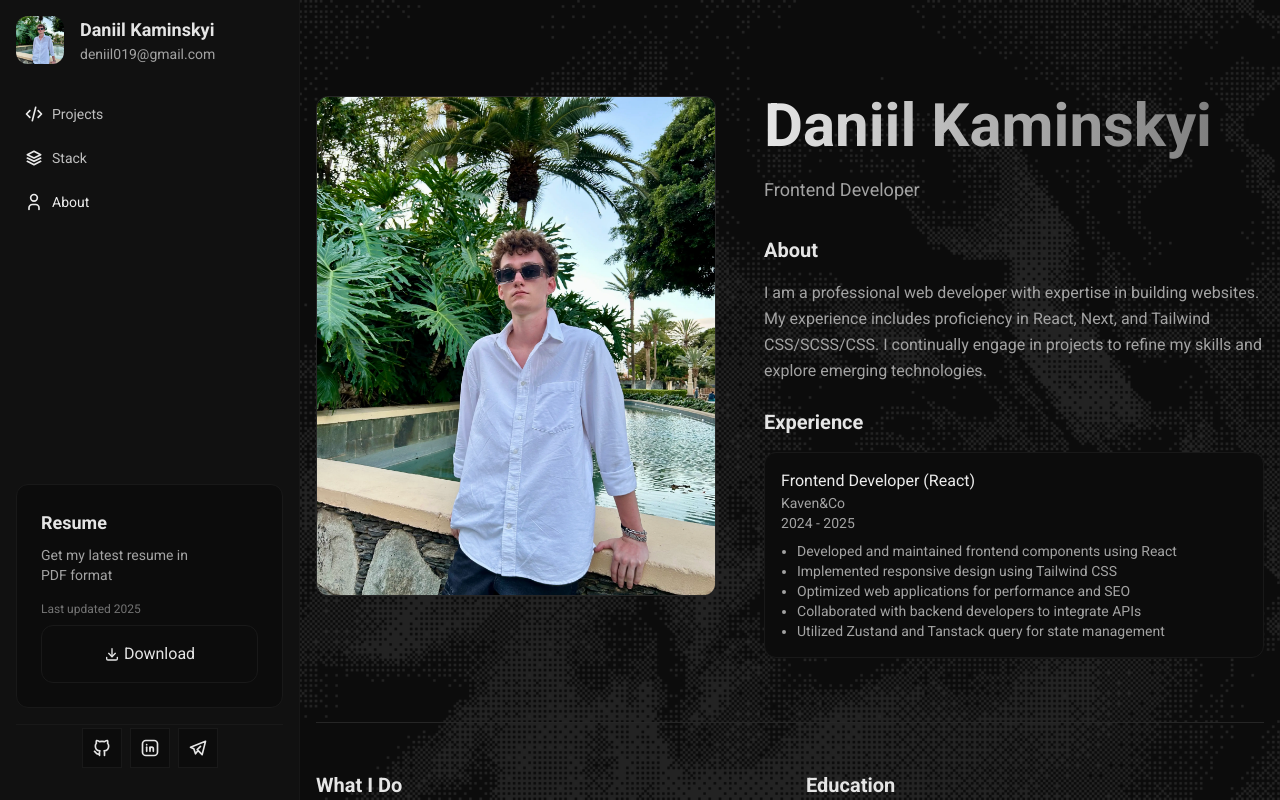
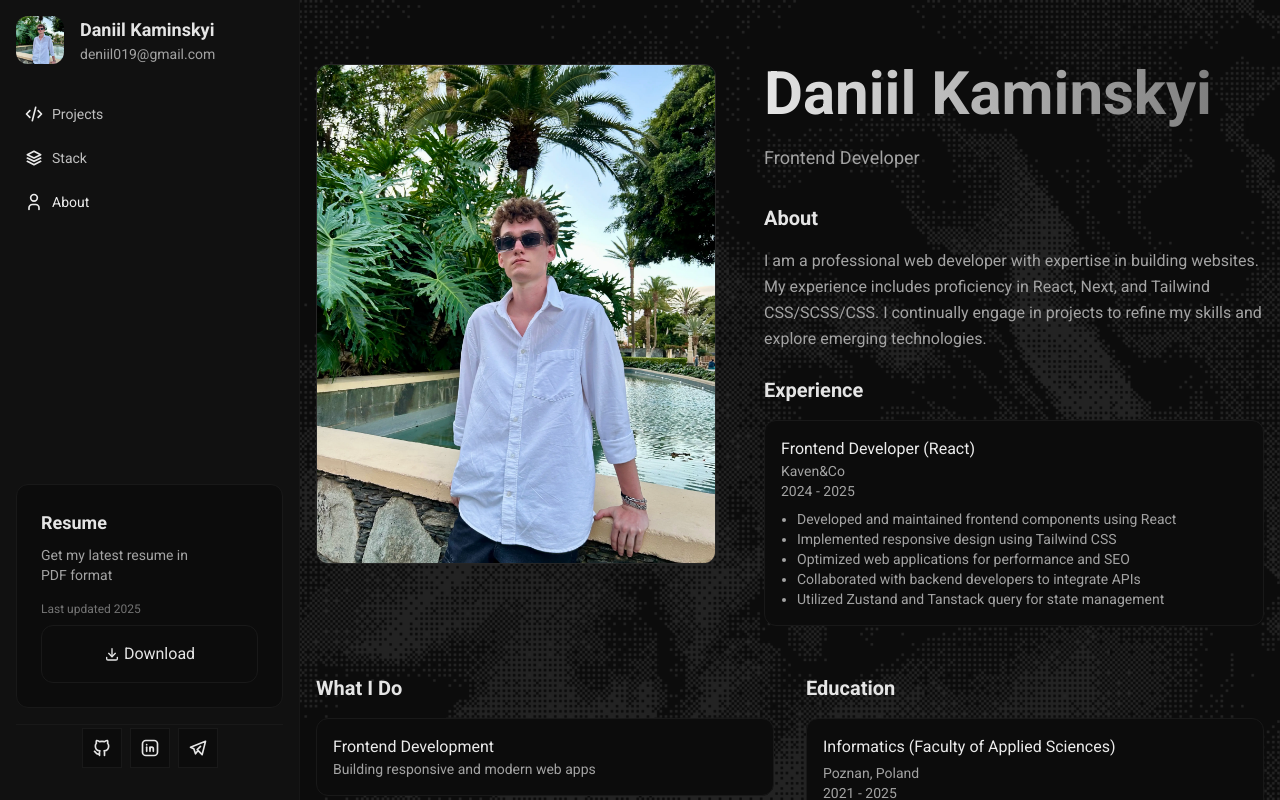
Before and after one commit to whit33th/portfolio-next, a Next.js app: page / in a window 1280 px wide. Built offline with nearby package versions, Linux system fonts and the light colour scheme.

Commit message:
fixed fake scroll deleted encryption effect

```diff
--- a/app/layout.tsx
+++ b/app/layout.tsx
@@ -1,11 +1,9 @@
 import type { Metadata } from "next";
 import { Roboto } from "next/font/google";
-import "./globals.css";
+import NextTopLoader from "nextjs-toploader";
 import { SidebarDemo } from "../components/containers/sidebar";
 import { SidebarProvider } from "../components/UI/sidebar";
-import NextTopLoader from "nextjs-toploader";
-import { Analytics } from "@vercel/analytics/next";
-import { SpeedInsights } from "@vercel/speed-insights/next";
+import "./globals.css";
 const robotoSans = Roboto({
   subsets: ["cyrillic", "greek", "latin"],
   weight: ["400", "700"],
@@ -44,11 +42,9 @@ export default function RootLayout({
   return (
     <SidebarProvider animate={false}>
       <html lang="en">
-        <body className={`${robotoSans.className} antialiased`}>
+        <body className={`${robotoSans.className} overflow-hidden antialiased`}>
           <NextTopLoader color="#2299DD" showSpinner={false} height={3} />
           <SidebarDemo>{children}</SidebarDemo>
-          <Analytics />
-          <SpeedInsights />
         </body>
       </html>
     </SidebarProvider>
--- a/app/page.tsx
+++ b/app/page.tsx
@@ -1,15 +1,14 @@
+import { experience } from "@/data/experience";
+import { stack } from "@/data/stack";
 import Image from "next/image";
-import { stack } from "@/data/stack";
 import { CardBody, CardContainer, CardItem } from "../components/UI/3d-card";
-import { experience } from "@/data/experience";
-import DecryptedText from "../components/containers/DecryptedText";
 
 export default function Home() {
   return (
     <div className="flex min-h-screen flex-col p-4">
       <div className="mx-auto w-full max-w-7xl">
         {/* Hero Section */}
-        <div className="flex flex-col items-center gap-12 pb-16 pt-20 lg:flex-row lg:items-start">
+        <div className="flex flex-col items-center gap-12 py-12 lg:flex-row lg:items-start">
           <CardContainer className="relative h-48 w-48 overflow-hidden rounded-xl border border-neutral-800 lg:h-[500px] lg:w-[400px]">
             <CardBody>
               <CardItem translateZ={40}>
@@ -39,11 +38,10 @@ export default function Home() {
                   About
                 </h3>
                 <p className="leading-relaxed text-neutral-400">
-                  <DecryptedText
-                    speed={50}
-                    animateOn={"view"}
-                    text="I am a professional web developer with expertise in building websites. My experience includes proficiency in React, Next, and Tailwind CSS/SCSS/CSS. I continually engage in projects to refine my skills and explore emerging technologies."
-                  />
+                  I am a professional web developer with expertise in building
+                  websites. My experience includes proficiency in React, Next,
+                  and Tailwind CSS/SCSS/CSS. I continually engage in projects to
+                  refine my skills and explore emerging technologies.
                 </p>
               </div>
 
@@ -58,36 +56,12 @@ export default function Home() {
                       key={exp.id}
                       className="rounded-xl border border-[#191919] bg-[#0c0c0c] p-4 transition-colors hover:border-neutral-700"
                     >
-                      <p className="font-medium">
-                        <DecryptedText
-                          speed={70}
-                          animateOn={"view"}
-                          text={exp.position}
-                        />
-                      </p>
-                      <p className="text-sm text-neutral-400">
-                        <DecryptedText
-                          speed={60}
-                          animateOn={"view"}
-                          text={exp.company}
-                        />
-                      </p>
-                      <p className="text-sm text-neutral-400">
-                        <DecryptedText
-                          speed={60}
-                          animateOn={"view"}
-                          text={exp.period}
-                        />
-                      </p>
+                      <p className="font-medium">{exp.position}</p>
+                      <p className="text-sm text-neutral-400">{exp.company}</p>
+                      <p className="text-sm text-neutral-400">{exp.period}</p>
                       <ul className="ml-4 mt-2 list-disc text-sm text-neutral-400">
                         {exp.responsibilities.map((responsibility, index) => (
-                          <li key={index}>
-                            <DecryptedText
-                              speed={40}
-                              animateOn={"view"}
-                              text={responsibility}
-                            />
-                          </li>
+                          <li key={index}>{responsibility}</li>
                         ))}
                       </ul>
                     </div>
@@ -98,93 +72,47 @@ export default function Home() {
           </div>
         </div>
 
-        {/* What I Do & Education Section */}
-        <div className="grid grid-cols-1 gap-8 border-t border-neutral-800 py-12 lg:grid-cols-2">
-          {/* What I Do */}
+        <div className="grid grid-cols-1 gap-8 pb-12 lg:grid-cols-2">
           <div className="space-y-4">
             <h3 className="text-xl font-semibold text-neutral-200">
               What I Do
             </h3>
             <div className="grid gap-4">
               <div className="rounded-xl border border-[#191919] bg-[#0c0c0c] p-4">
-                <p className="font-medium">
-                  <DecryptedText
-                    speed={70}
-                    animateOn={"view"}
-                    text="Frontend Development"
-                  />
-                </p>
+                <p className="font-medium">Frontend Development</p>
                 <p className="text-sm text-neutral-400">
-                  <DecryptedText
-                    speed={50}
-                    animateOn={"view"}
-                    text="Building responsive and modern web apps"
-                  />
+                  Building responsive and modern web apps
                 </p>
               </div>
               <div className="rounded-xl border border-[#191919] bg-[#0c0c0c] p-4">
-                <p className="font-medium">
-                  <DecryptedText
-                    speed={70}
-                    animateOn={"view"}
-                    text="Web Performance"
-                  />
-                </p>
+                <p className="font-medium">Web Performance</p>
                 <p className="text-sm text-neutral-400">
-                  <DecryptedText
-                    speed={50}
-                    animateOn={"view"}
-                    text="Optimizing for speed and efficiency"
-                  />
+                  Optimizing for speed and efficiency
                 </p>
               </div>
               <div className="rounded-xl border border-[#191919] bg-[#0c0c0c] p-4">
-                <p className="font-medium">
-                  <DecryptedText speed={70} animateOn={"view"} text="Testing" />
-                </p>
+                <p className="font-medium">Testing</p>
                 <p className="text-sm text-neutral-400">
-                  <DecryptedText
-                    speed={50}
-                    animateOn={"view"}
-                    text="Creating reliable end-to-end tests"
-                  />
+                  Creating reliable end-to-end tests
                 </p>
               </div>
             </div>
           </div>
 
-          {/* Education */}
           <div className="space-y-4">
             <h3 className="text-xl font-semibold text-neutral-200">
               Education
             </h3>
             <div className="rounded-xl border border-[#191919] bg-[#0c0c0c] p-4">
               <p className="font-medium">
-                <DecryptedText
-                  speed={70}
-                  animateOn={"view"}
-                  text="Informatics (Faculty of Applied Sciences)"
-                />
+                Informatics (Faculty of Applied Sciences)
               </p>
-              <p className="mt-1 text-sm text-neutral-400">
-                <DecryptedText
-                  speed={60}
-                  animateOn={"view"}
-                  text="Poznan, Poland"
-                />
-              </p>
-              <p className="text-sm text-neutral-400">
-                <DecryptedText
-                  speed={60}
-                  animateOn={"view"}
-                  text="2021 - 2025"
-                />
-              </p>
+              <p className="mt-1 text-sm text-neutral-400">Poznan, Poland</p>
+              <p className="text-sm text-neutral-400">2021 - 2025</p>
             </div>
           </div>
         </div>
 
-        {/* Skills Section */}
         <div className="space-y-4">
           <h3 className="text-2xl font-semibold text-neutral-200">
             Skills & Tools
@@ -195,13 +123,7 @@ export default function Home() {
                 key={category.name}
                 className="rounded-xl border border-[#191919] bg-[#0c0c0c] p-6"
               >
-                <h4 className="mb-4 font-medium">
-                  <DecryptedText
-                    speed={70}
-                    animateOn={"view"}
-                    text={category.name}
-                  />
-                </h4>
+                <h4 className="mb-4 font-medium">{category.name}</h4>
                 <div className="grid grid-cols-4 gap-3">
                   {category.content.map((tech) => (
                     <div
@@ -216,11 +138,7 @@ export default function Home() {
                         className="h-6 w-6"
                       />
                       <span className="text-center text-[10px] text-neutral-400">
-                        <DecryptedText
-                          speed={40}
-                          animateOn={"view"}
-                          text={tech.name}
-                        />
+                        {tech.name}
                       </span>
                     </div>
                   ))}
--- a/components/containers/DecryptedText.tsx
+++ /dev/null
@@ -1,240 +0,0 @@
-"use client";
-import { useEffect, useState, useRef } from "react";
-import { motion, HTMLMotionProps } from "framer-motion";
-
-interface DecryptedTextProps extends HTMLMotionProps<"span"> {
-  text: string;
-  speed?: number;
-  maxIterations?: number;
-  sequential?: boolean;
-  revealDirection?: "start" | "end" | "center";
-  useOriginalCharsOnly?: boolean;
-  characters?: string;
-  className?: string;
-  encryptedClassName?: string;
-  parentClassName?: string;
-  animateOn?: "view" | "hover";
-}
-
-export default function DecryptedText({
-  text,
-  speed = 50,
-  maxIterations = 10,
-  sequential = false,
-  revealDirection = "start",
-  useOriginalCharsOnly = false,
-  characters = "ABCDEFGHIJKLMNOPQRSTUVWXYZabcdefghijklmnopqrstuvwxyz!@#$%^&*()_+",
-  className = "",
-  parentClassName = "",
-  encryptedClassName = "",
-  animateOn = "hover",
-  ...props
-}: DecryptedTextProps) {
-  const [displayText, setDisplayText] = useState<string>(text);
-  const [isHovering, setIsHovering] = useState<boolean>(false);
-  const [isScrambling, setIsScrambling] = useState<boolean>(false);
-  const [revealedIndices, setRevealedIndices] = useState<Set<number>>(
-    new Set(),
-  );
-  const [hasAnimated, setHasAnimated] = useState<boolean>(false);
-  const containerRef = useRef<HTMLSpanElement>(null);
-
-  useEffect(() => {
-    let interval: NodeJS.Timeout | number;
-    let currentIteration = 0;
-
-    const getNextIndex = (revealedSet: Set<number>): number => {
-      const textLength = text.length;
-      switch (revealDirection) {
-        case "start":
-          return revealedSet.size;
-        case "end":
-          return textLength - 1 - revealedSet.size;
-        case "center": {
-          const middle = Math.floor(textLength / 2);
-          const offset = Math.floor(revealedSet.size / 2);
-          const nextIndex =
-            revealedSet.size % 2 === 0 ? middle + offset : middle - offset - 1;
-
-          if (
-            nextIndex >= 0 &&
-            nextIndex < textLength &&
-            !revealedSet.has(nextIndex)
-          ) {
-            return nextIndex;
-          }
-          for (let i = 0; i < textLength; i++) {
-            if (!revealedSet.has(i)) return i;
-          }
-          return 0;
-        }
-        default:
-          return revealedSet.size;
-      }
-    };
-
-    const availableChars = useOriginalCharsOnly
-      ? Array.from(new Set(text.split(""))).filter((char) => char !== " ")
-      : characters.split("");
-
-    const shuffleText = (
-      originalText: string,
-      currentRevealed: Set<number>,
-    ): string => {
-      if (useOriginalCharsOnly) {
-        const positions = originalText.split("").map((char, i) => ({
-          char,
-          isSpace: char === " ",
-          index: i,
-          isRevealed: currentRevealed.has(i),
-        }));
-
-        const nonSpaceChars = positions
-          .filter((p) => !p.isSpace && !p.isRevealed)
-          .map((p) => p.char);
-
-        for (let i = nonSpaceChars.length - 1; i > 0; i--) {
-          const j = Math.floor(Math.random() * (i + 1));
-          [nonSpaceChars[i], nonSpaceChars[j]] = [
-            nonSpaceChars[j],
-            nonSpaceChars[i],
-          ];
-        }
-
-        let charIndex = 0;
-        return positions
-          .map((p) => {
-            if (p.isSpace) return " ";
-            if (p.isRevealed) return originalText[p.index];
-            return nonSpaceChars[charIndex++];
-          })
-          .join("");
-      } else {
-        return originalText
-          .split("")
-          .map((char, i) => {
-            if (char === " ") return " ";
-            if (currentRevealed.has(i)) return originalText[i];
-            return availableChars[
-              Math.floor(Math.random() * availableChars.length)
-            ];
-          })
-          .join("");
-      }
-    };
-
-    if (isHovering) {
-      setIsScrambling(true);
-      interval = setInterval(() => {
-        setRevealedIndices((prevRevealed) => {
-          if (sequential) {
-            if (prevRevealed.size < text.length) {
-              const nextIndex = getNextIndex(prevRevealed);
-              const newRevealed = new Set(prevRevealed);
-              newRevealed.add(nextIndex);
-              setDisplayText(shuffleText(text, newRevealed));
-              return newRevealed;
-            } else {
-              clearInterval(interval);
-              setIsScrambling(false);
-              return prevRevealed;
-            }
-          } else {
-            setDisplayText(shuffleText(text, prevRevealed));
-            currentIteration++;
-            if (currentIteration >= maxIterations) {
-              clearInterval(interval);
-              setIsScrambling(false);
-              setDisplayText(text);
-            }
-            return prevRevealed;
-          }
-        });
-      }, speed);
-    } else {
-      setDisplayText(text);
-      setRevealedIndices(new Set());
-      setIsScrambling(false);
-    }
-
-    return () => {
-      if (interval) clearInterval(interval);
-    };
-  }, [
-    isHovering,
-    text,
-    speed,
-    maxIterations,
-    sequential,
-    revealDirection,
-    characters,
-    useOriginalCharsOnly,
-  ]);
-
-  useEffect(() => {
-    if (animateOn !== "view") return;
-
-    const observerCallback = (entries: IntersectionObserverEntry[]) => {
-      entries.forEach((entry) => {
-        if (entry.isIntersecting && !hasAnimated) {
-          setIsHovering(true);
-          setHasAnimated(true);
-        }
-      });
-    };
-
-    const observerOptions = {
-      root: null,
-      rootMargin: "0px",
-      threshold: 0.1,
-    };
-
-    const observer = new IntersectionObserver(
-      observerCallback,
-      observerOptions,
-    );
-    const currentRef = containerRef.current;
-    if (currentRef) {
-      observer.observe(currentRef);
-    }
-
-    return () => {
-      if (currentRef) observer.unobserve(currentRef);
-    };
-  }, [animateOn, hasAnimated]);
-
-  const hoverProps =
-    animateOn === "hover"
-      ? {
-          onMouseEnter: () => setIsHovering(true),
-          onMouseLeave: () => setIsHovering(false),
-        }
-      : {};
-
-  return (
-    <motion.span
-      ref={containerRef}
-      className={`inline-block whitespace-pre-wrap ${parentClassName}`}
-      {...hoverProps}
-      {...props}
-    >
-      <span className="sr-only">{displayText}</span>
-
-      <span aria-hidden="true">
-        {displayText.split("").map((char, index) => {
-          const isRevealedOrDone =
-            revealedIndices.has(index) || !isScrambling || !isHovering;
-
-          return (
-            <span
-              key={index}
-              className={isRevealedOrDone ? className : encryptedClassName}
-            >
-              {char}
-            </span>
-          );
-        })}
-      </span>
-    </motion.span>
-  );
-}
--- a/components/containers/sidebar.tsx
+++ b/components/containers/sidebar.tsx
@@ -49,7 +49,7 @@ export function SidebarDemo({ children }: { children: React.ReactNode }) {
     <div
       className={cn(
         "flex w-full flex-1 flex-col overflow-hidden rounded-md md:flex-row",
-        "h-screen",
+        "sticky left-0 top-0 h-screen",
       )}
     >
       <Sidebar open={open} setOpen={setOpen} animate={false}>
```
